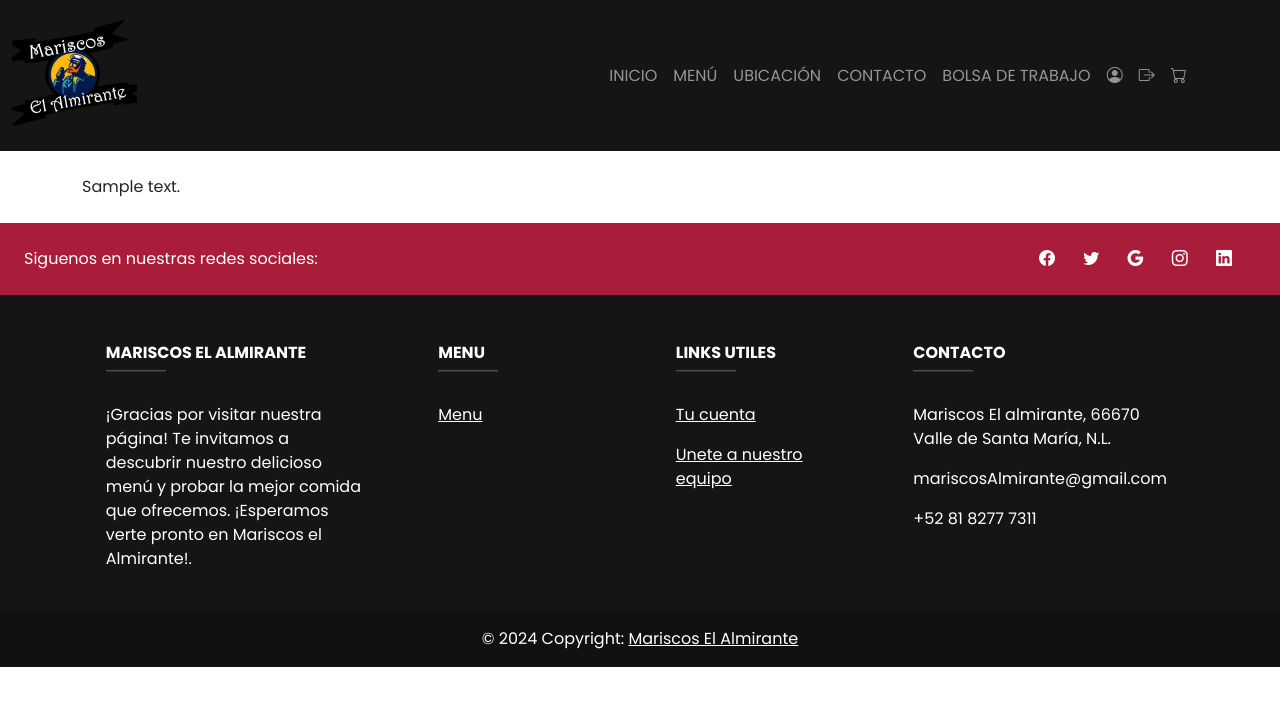
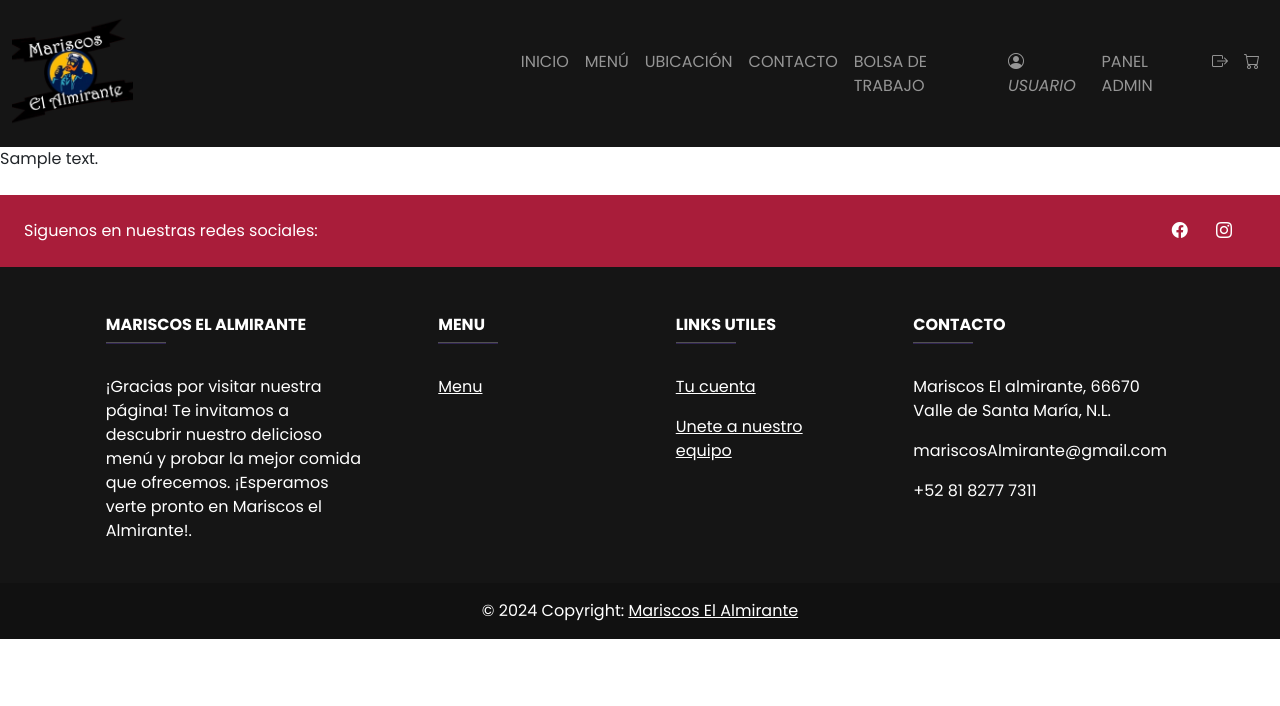
Before and after one commit to MaximoCoder/ElAlmiranteWEB, a PHP site: template views/layout.php in a window 1280 px wide. Shown: the top 706 px of the page. Run offline with PHP 8.4, Linux system fonts and the light colour scheme; the visitor is signed in with stand-in values (Sample User, id 1); the template is opened without the code that fills it: most values are stand-ins (such as "Sample title", 1, 10 or a date in 2020); data that the repository does not hold is empty.

Commit message:
Actualizo SessionController, UserController, layout, e index

```diff
--- a/public/index.php
+++ b/public/index.php
@@ -15,7 +15,7 @@ use Controllers\UserController;
 
 $router = new Router();
 /*                 DEFINIR RUTAS                  */
-$userController = new UserController(); // Aquí se ejecuta el constructor y se imprimen las variables
+$userController = new UserController(); // Aquí se ejecuta el constructor
 // HOMECONTROLLER
 $router->get('/', [HomeController::class, 'index']);
 // PAGESCONTROLLER
--- a/views/layout.php
+++ b/views/layout.php
@@ -48,8 +48,14 @@ $user = $sessionController->getUser();
                     </li>
                     <?php if ($user): ?>
                         <li class="nav-item">
-                            <a class="nav-link"><i class="bi bi-person-circle heading"><?php echo htmlspecialchars($user['Nombre']); ?></i></a>
+                            <a class="nav-link"><i class="bi bi-person-circle heading"><?php echo htmlspecialchars($user['Nombre'] ?? 'Usuario'); ?></i></a>
                         </li>
+                        <!-- Comprobar si el usuario es admin -->
+                        <?php if (isset($_SESSION['user_role']) && $_SESSION['user_role'] === 'Admin'): ?>
+                            <li class="nav-item">
+                                <a class="nav-link" href="/admin/">Panel Admin</a> <!-- Enlace al inicio de admin -->
+                            </li>
+                        <?php endif; ?>
                         <li class="nav-item">
                             <a class="nav-link" href="../auth/logout"><i class="bi bi-box-arrow-right"></i></a>
                         </li>
@@ -70,7 +76,7 @@ $user = $sessionController->getUser();
         <div class="loader"></div>
     </div>
 
-    <div class="container mt-4">
+    <div>
         <?php echo $contenido; ?>
     </div> <!-- End of container -->
 
@@ -90,19 +96,9 @@ $user = $sessionController->getUser();
                 <a href="https://www.facebook.com/profile.php?id=100049553063567" target="_blank" class="text-white text-decoration-none me-4">
                     <i class="bi bi-facebook"></i>
                 </a>
-                <a href="" class="text-white text-decoration-none me-4" target="_blank">
-                    <i class="bi bi-twitter"></i>
-                </a>
-                <a href="" class="text-white text-decoration-none me-4" target="_blank">
-                    <i class="bi bi-google"></i>
-                </a>
-                <a href="" class="text-white text-decoration-none me-4" target="_blank">
+                <a href="https://www.instagram.com/mariscosalmirante?utm_source=ig_web_button_share_sheet&igsh=ZDNlZDc0MzIxNw==" class="text-white text-decoration-none me-4" target="_blank">
                     <i class="bi bi-instagram"></i>
                 </a>
-                <a href="" class="text-white text-decoration-none me-4" target="_blank">
-                    <i class="bi bi-linkedin"></i>
-                </a>
-
             </div>
             <!-- Right -->
         </section>
```
Also changed, not shown: controllers/SessionController.php (+3 -4 lines), controllers/UserController.php (+12 -4 lines).
